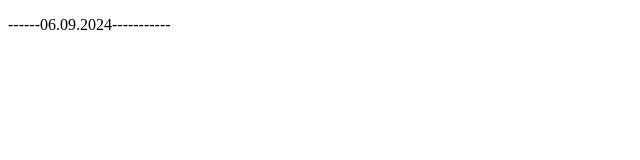
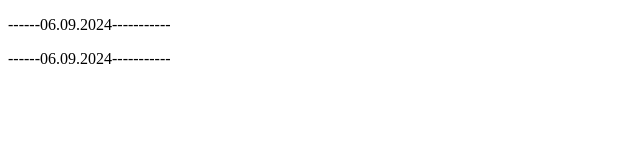
Before and after one commit to donwasli77/maciejsliwatoziomek, a plain HTML site: page index.html in a window 1280 px wide. Shown: the whole page, without its empty margins (0-640 px from the left). Drawn offline with Linux system fonts and the light colour scheme.

Commit message:
pierwszy commit bis 2

```diff
--- a/index.html
+++ b/index.html
@@ -6,5 +6,6 @@
 </head>
 <body>
 <p>------06.09.2024-----------</p>
+<p>------06.09.2024-----------</p>
 </body>
 </html>
```
